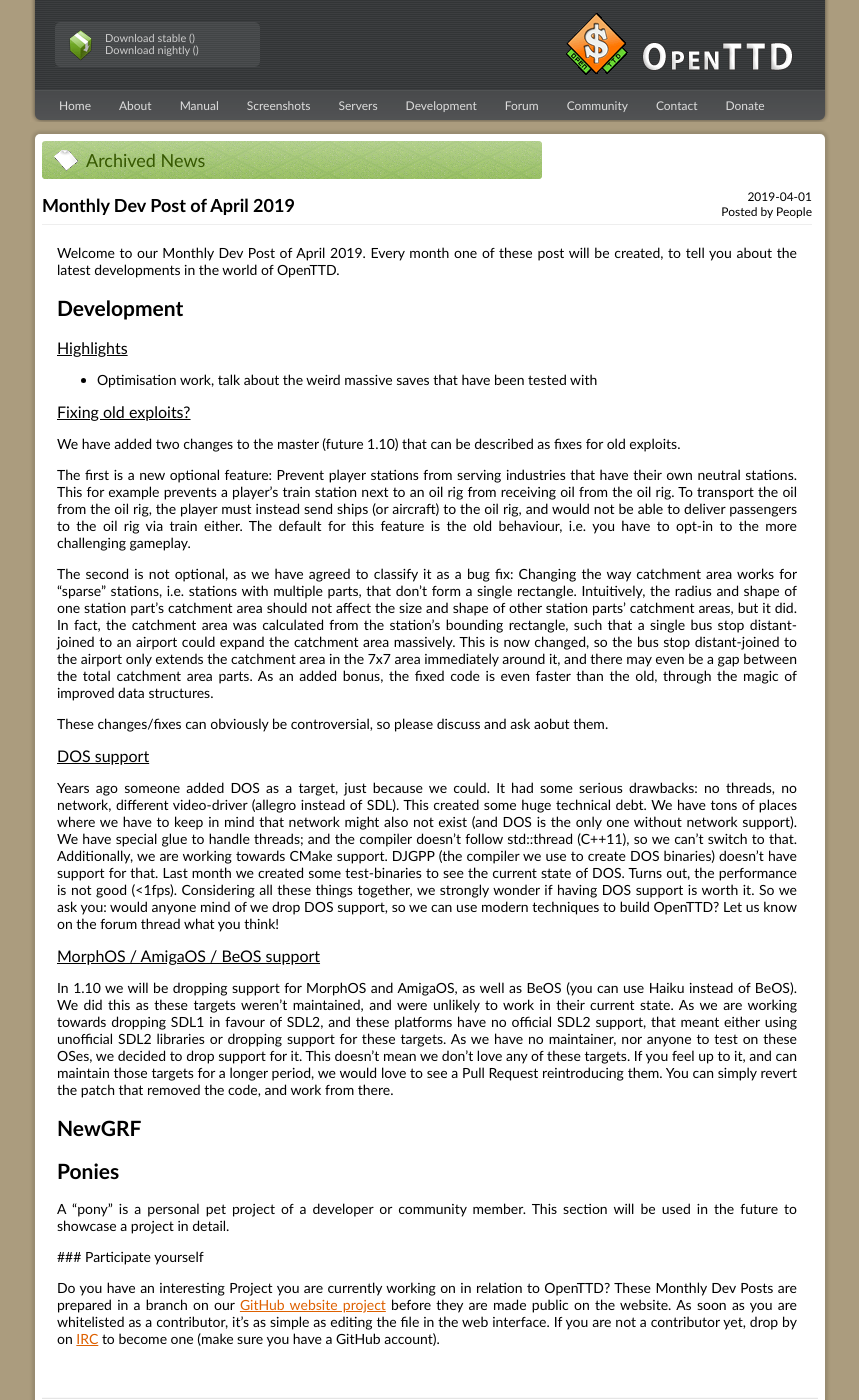
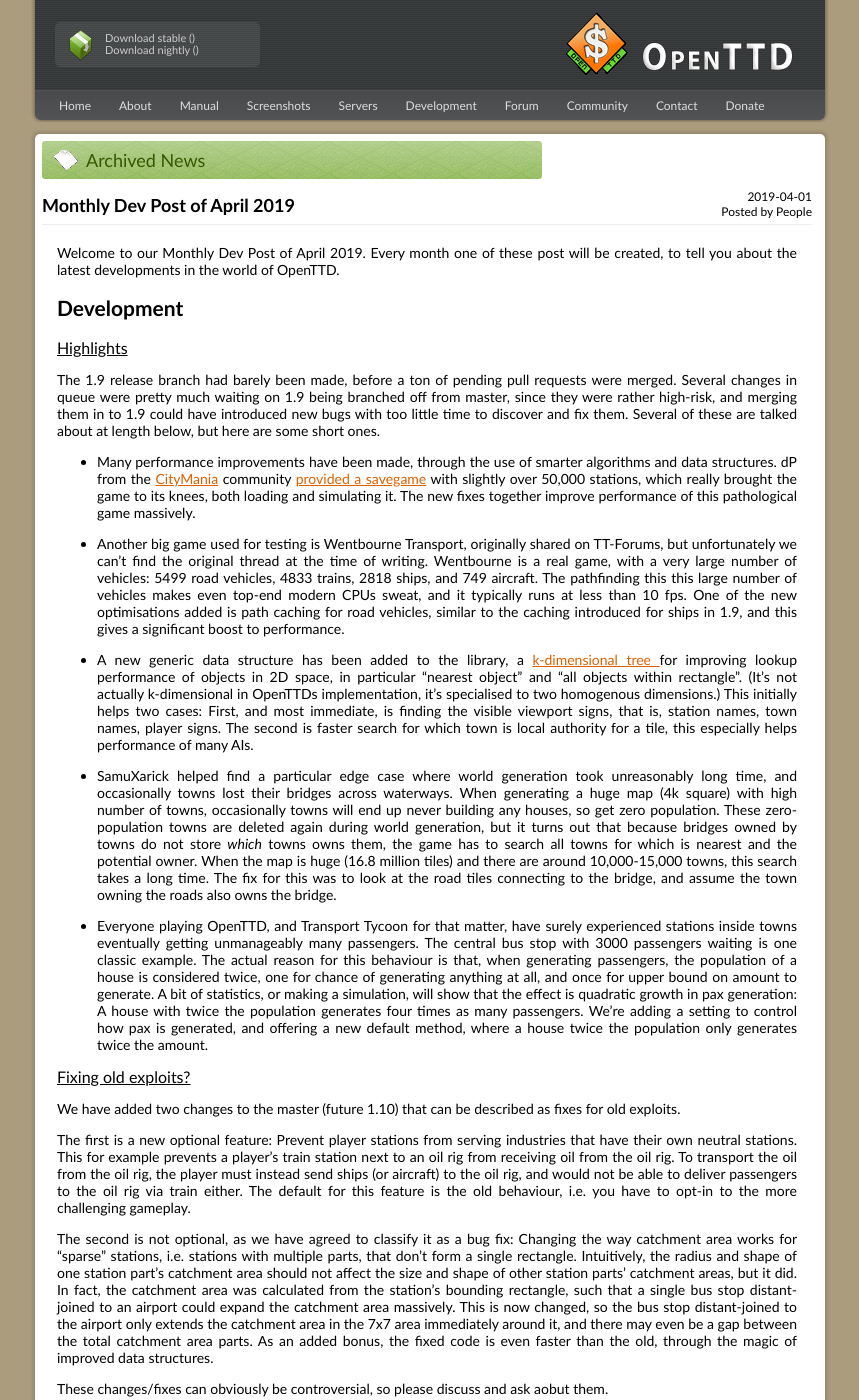
Before and after one commit to OpenTTD/website, a Jekyll site: the page built from _posts/2019-04-01-monthly-dev-post.md, in a window 1280 px wide and 1400 px high. Shown: the whole window, without its empty margins (210-1069 px from the left). Built offline with Jekyll 4.4.1, drawn with Linux system fonts in a browser that asks for light colours.

Commit message:
Update 2019-04-01-monthly-dev-post.md

```diff
--- a/_posts/2019-04-01-monthly-dev-post.md
+++ b/_posts/2019-04-01-monthly-dev-post.md
@@ -12,7 +12,36 @@
 
 ### Highlights
 
-* Optimisation work, talk about the weird massive saves that have been tested with
+The 1.9 release branch had barely been made, before a ton of pending pull requests were merged.
+Several changes in queue were pretty much waiting on 1.9 being branched off from master, since they were rather high-risk, and merging them in to 1.9 could have introduced new bugs with too little time to discover and fix them.
+Several of these are talked about at length below, but here are some short ones.
+
+* Many performance improvements have been made, through the use of smarter algorithms and data structures.
+dP from the [CityMania](https://citymania.org/) community [provided a savegame](https://github.com/OpenTTD/OpenTTD/pull/7235#issuecomment-465280438) with slightly over 50,000 stations, which really brought the game to its knees, both loading and simulating it.
+The new fixes together improve performance of this pathological game massively.
+
+* Another big game used for testing is Wentbourne Transport, originally shared on TT-Forums, but unfortunately we can't find the original thread at the time of writing.
+Wentbourne is a real game, with a very large number of vehicles: 5499 road vehicles, 4833 trains, 2818 ships, and 749 aircraft.
+The pathfinding this this large number of vehicles makes even top-end modern CPUs sweat, and it typically runs at less than 10 fps.
+One of the new optimisations added is path caching for road vehicles, similar to the caching introduced for ships in 1.9, and this gives a significant boost to performance.
+
+* A new generic data structure has been added to the library, a [k-dimensional tree ](https://en.wikipedia.org/wiki/K-d_tree) for improving lookup performance of objects in 2D space, in particular "nearest object" and "all objects within rectangle".
+(It's not actually k-dimensional in OpenTTDs implementation, it's specialised to two homogenous dimensions.)
+This initially helps two cases:
+First, and most immediate, is finding the visible viewport signs, that is, station names, town names, player signs.
+The second is faster search for which town is local authority for a tile, this especially helps performance of many AIs.
+
+* SamuXarick helped find a particular edge case where world generation took unreasonably long time, and occasionally towns lost their bridges across waterways.
+When generating a huge map (4k square) with high number of towns, occasionally towns will end up never building any houses, so get zero population.
+These zero-population towns are deleted again during world generation, but it turns out that because bridges owned by towns do not store *which* towns owns them, the game has to search all towns for which is nearest and the potential owner.
+When the map is huge (16.8 million tiles) and there are around 10,000-15,000 towns, this search takes a long time.
+The fix for this was to look at the road tiles connecting to the bridge, and assume the town owning the roads also owns the bridge.
+
+* Everyone playing OpenTTD, and Transport Tycoon for that matter, have surely experienced stations inside towns eventually getting unmanageably many passengers.
+The central bus stop with 3000 passengers waiting is one classic example.
+The actual reason for this behaviour is that, when generating passengers, the population of a house is considered twice, one for chance of generating anything at all, and once for upper bound on amount to generate.
+A bit of statistics, or making a simulation, will show that the effect is quadratic growth in pax generation: A house with twice the population generates four times as many passengers.
+We're adding a setting to control how pax is generated, and offering a new default method, where a house twice the population only generates twice the amount.
 
 ### Fixing old exploits?
 
```
